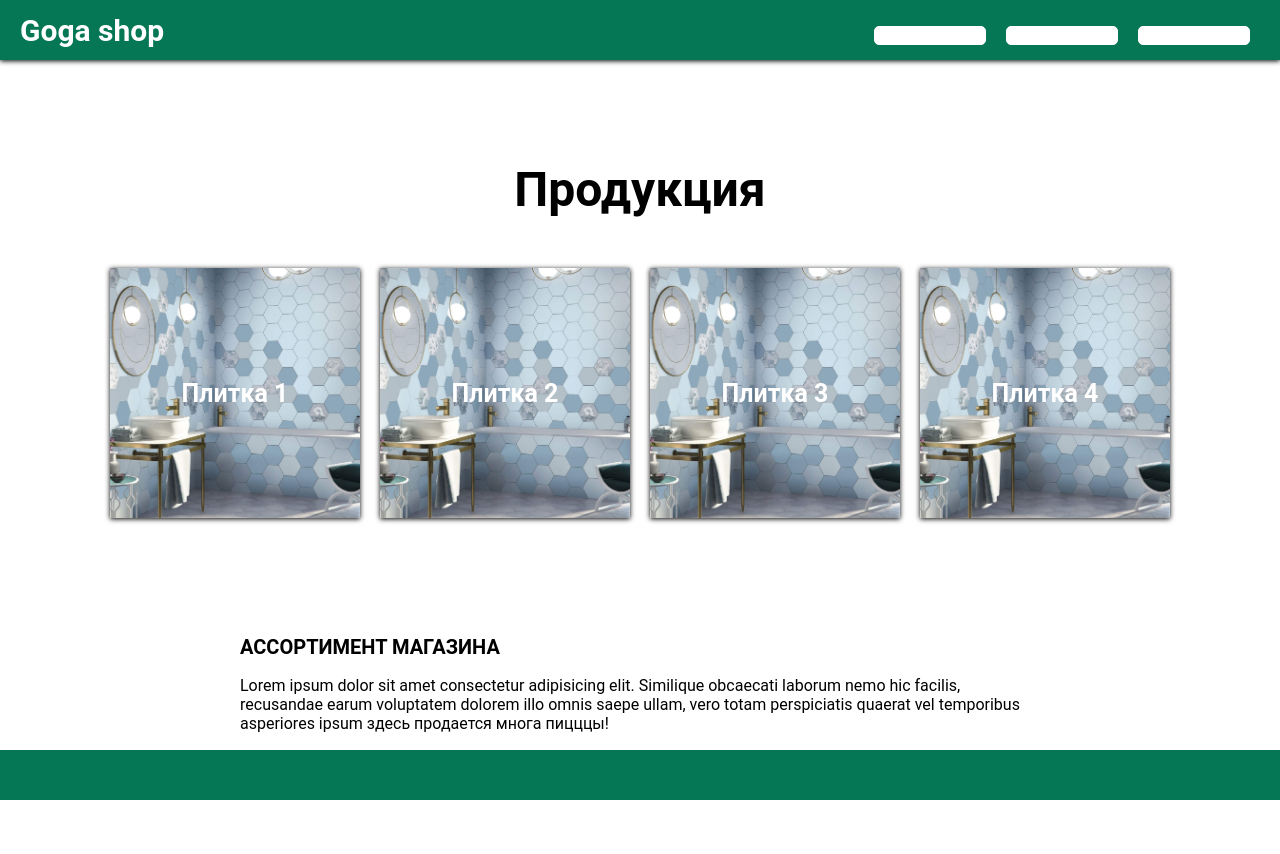
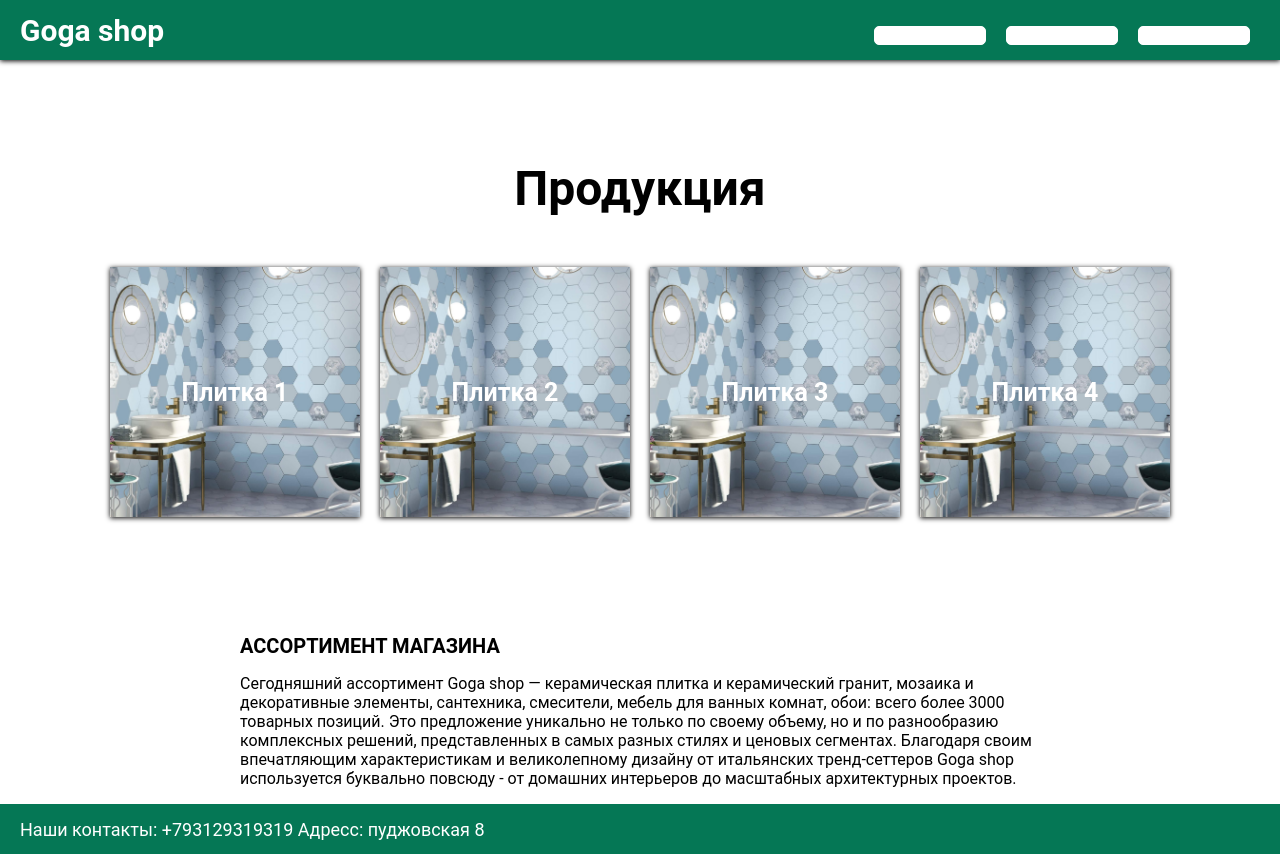
Before and after one commit to RolandSallaz/tile-shop, a React (Create React App) app: page / in a window 1280 px wide. Before the commit the page ends 800 px from the top, so only its background shows below. Built offline with nearby package versions, Linux system fonts and the light colour scheme.

Commit message:
added description on footer

```diff
--- a/src/components/App/App.css
+++ b/src/components/App/App.css
@@ -35,4 +35,11 @@
   margin: 0;
   height: 50px;
   background-color: rgb(5, 119, 85);
+  color: white;
+  display: flex;
+  align-items: center;
 }
+.footer__contacts{
+    margin: 0 0 0 20px;
+    font-size: 18px;
+}
--- a/src/components/App/App.tsx
+++ b/src/components/App/App.tsx
@@ -15,7 +15,7 @@ function App() {
       </header>
       <Main/>
       <footer className='footer'>
-
+        <p className='footer__contacts'> Наши контакты: +793129319319 Адресс: пуджовская 8</p>
       </footer>
     </div>
   );
--- a/src/components/Main/Main.tsx
+++ b/src/components/Main/Main.tsx
@@ -31,10 +31,15 @@ export function Main() {
       <section className="products-description">
         <h2 className="products-description__heading">АССОРТИМЕНТ МАГАЗИНА</h2>
         <p className="products-description__paragraph">
-          Lorem ipsum dolor sit amet consectetur adipisicing elit. Similique
-          obcaecati laborum nemo hic facilis, recusandae earum voluptatem
-          dolorem illo omnis saepe ullam, vero totam perspiciatis quaerat vel
-          temporibus asperiores ipsum здесь продается многа пицццы!
+          Сегодняшний ассортимент Goga shop — керамическая плитка и
+          керамический гранит, мозаика и декоративные элементы, сантехника,
+          смесители, мебель для ванных комнат, обои: всего более 3000 товарных
+          позиций. Это предложение уникально не только по своему объему, но и по
+          разнообразию комплексных решений, представленных в самых разных стилях
+          и ценовых сегментах. Благодаря своим впечатляющим характеристикам и
+          великолепному дизайну от итальянских тренд-сеттеров Goga shop
+          используется буквально повсюду - от домашних интерьеров до масштабных
+          архитектурных проектов.
         </p>
       </section>
     </main>
```
